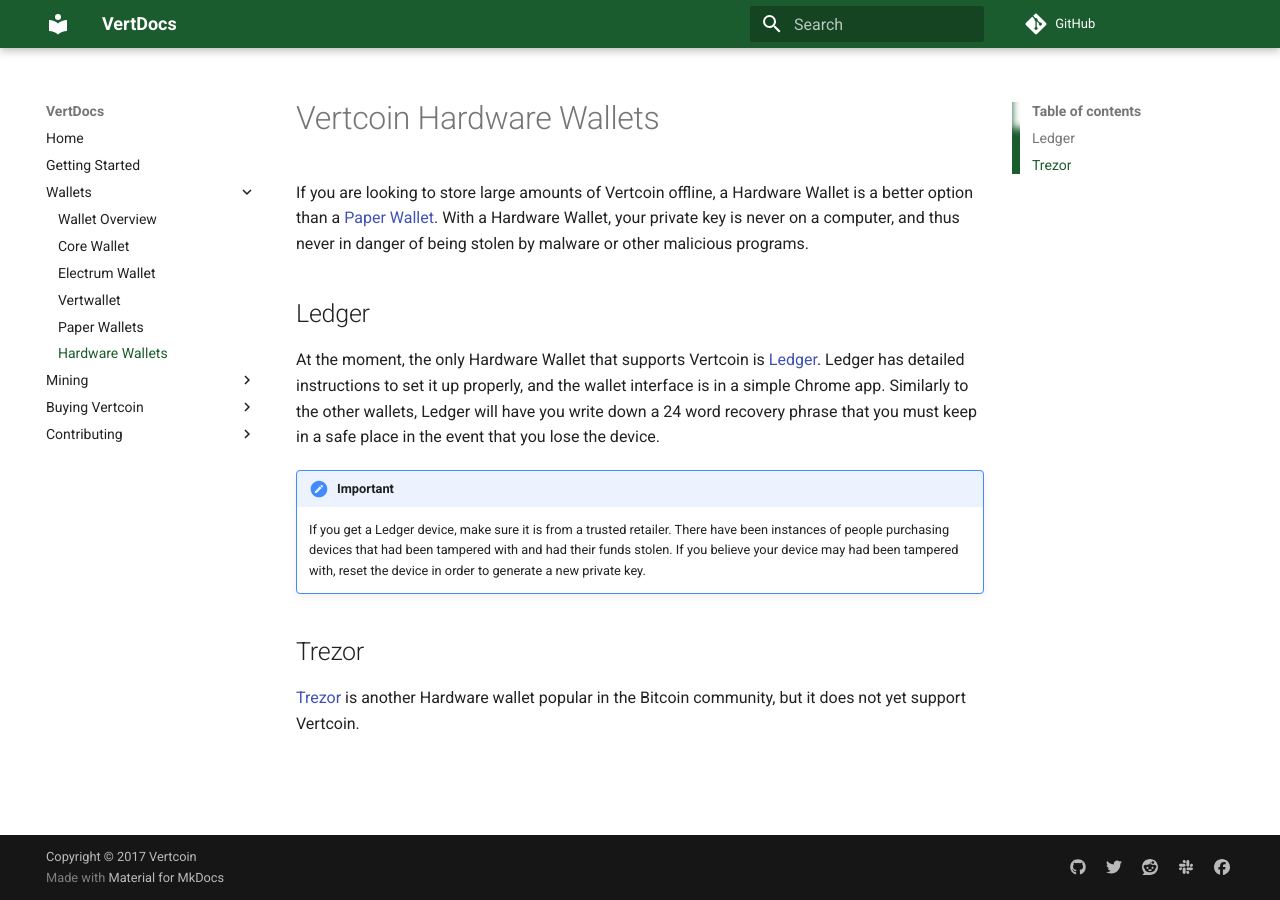
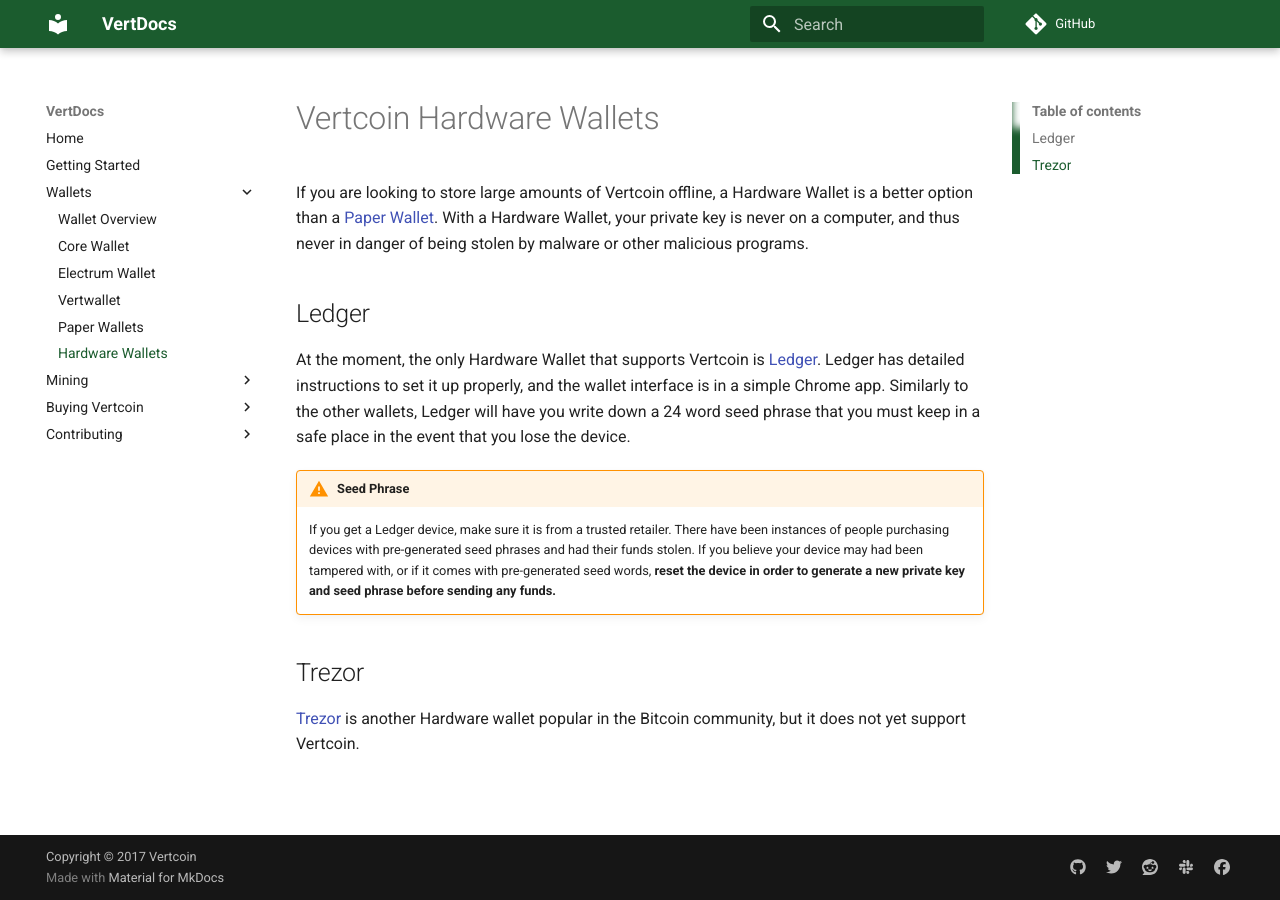
Before and after one commit to vertcoin-project/VertDocs, an MkDocs documentation site: the page built from docs/Wallets/Hardware-Wallets.md, in a window 1280 px wide. Built offline with MkDocs 1.6.1 and Material for MkDocs 9.7.7, drawn with Linux system fonts in a browser that asks for light colours; comment, search, counter and statistics services are not loaded; old or Windows-style settings are respelled for this version of MkDocs.

Commit message:
make Seed phrase warning pop more, typo

```diff
--- a/docs/Wallets/Hardware-Wallets.md
+++ b/docs/Wallets/Hardware-Wallets.md
@@ -4,10 +4,10 @@
 
 ## Ledger
 
-At the moment, the only Hardware Wallet that supports Vertcoin is [Ledger](https://www.ledgerwallet.com/). Ledger has detailed instructions to set it up properly, and the wallet interface is in a simple Chrome app. Similarly to the other wallets, Ledger will have you write down a 24 word recovery phrase that you must keep in a safe place in the event that you lose the device.
+At the moment, the only Hardware Wallet that supports Vertcoin is [Ledger](https://www.ledgerwallet.com/). Ledger has detailed instructions to set it up properly, and the wallet interface is in a simple Chrome app. Similarly to the other wallets, Ledger will have you write down a 24 word seed phrase that you must keep in a safe place in the event that you lose the device.
 
-!!!important
-    If you get a Ledger device, make sure it is from a trusted retailer. There have been instances of people purchasing devices that had been tampered with and had their funds stolen. If you believe your device may had been tampered with, reset the device in order to generate a new private key.
+!!!warning "Seed Phrase"
+    If you get a Ledger device, make sure it is from a trusted retailer. There have been instances of people purchasing devices with pre-generated seed phrases and had their funds stolen. If you believe your device may had been tampered with, or if it comes with pre-generated seed words, **reset the device in order to generate a new private key and seed phrase before sending any funds.**
 
 ## Trezor
 
```
Also changed, not shown: docs/Wallets/Paper-Wallets.md (+1 -1 lines).
